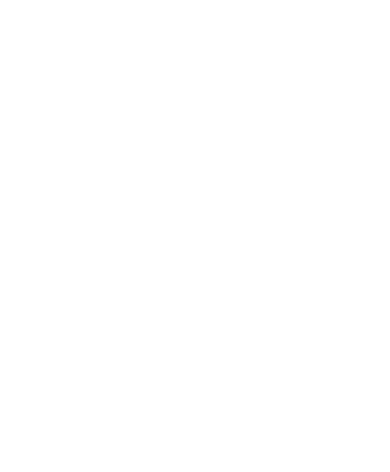
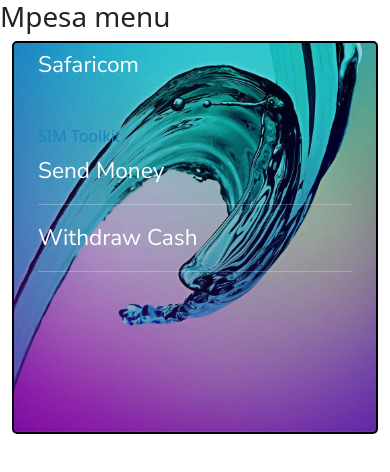
Before and after one commit to GeoffreyGichaga/mpesa-pin-sec, a React (Create React App) app: page /enternumber in a window 390 px wide. Before the commit this address had no page. Shown: the top 472 px of the page. Built offline with nearby package versions, Linux system fonts and the light colour scheme.

Commit message:
add Phone nummber page

```diff
--- a/src/App.js
+++ b/src/App.js
@@ -5,6 +5,7 @@
 import Toolkit from './pages/Toolkit';
 import SafMenu from './pages/SafMenu';
 import MpesaMenu from './pages/MpesaMenu';
+import EnterNo from './pages/EnterNO';
 
 
 
@@ -14,8 +15,9 @@
       <Route path='/' element={<Home/>}/>
       <Route path='/menu' element={<Menu/>}/>
       <Route path='/toolkit' element={<Toolkit/>}/>
-      <Route path='safmenu' element={<SafMenu/>}/>
-      <Route path='mpesamenu' element={<MpesaMenu/>}/>
+      <Route path='/safmenu' element={<SafMenu/>}/>
+      <Route path='/mpesamenu' element={<MpesaMenu/>}/>
+      <Route path='/enternumber' element={<EnterNo/>}/>
 
 
 
--- /dev/null
+++ b/src/components/PhoneNav.js
@@ -0,0 +1,41 @@
+import React from 'react'
+import Row from 'react-bootstrap/Row'
+import Col from 'react-bootstrap/Col'
+
+
+
+
+
+
+import network1 from '../Assets/mobiledata.png'
+import network2 from '../Assets/networksignal.png'
+
+
+
+
+const PhoneNav = () => {
+
+const time = new Date()
+  const currentTime = time.toLocaleTimeString()
+  const exactTime = currentTime.slice(0,-6)
+  return (
+    <>
+        <Row>
+          <div className='nav d-flex justify-content-between'>
+            {/* Time */}
+
+            <p className='time ps-1'>{exactTime}</p>
+
+            <div>
+            <img className='net1' src={network1} alt='net'/>
+            <img className='net2' src={network2} alt='net2'/>
+            </div>
+
+
+          </div>
+        </Row>
+    </>
+  )
+}
+
+export default PhoneNav
--- /dev/null
+++ b/src/pages/EnterNO.js
@@ -0,0 +1,73 @@
+import React from 'react'
+import Container from 'react-bootstrap/esm/Container'
+import Row from 'react-bootstrap/Container'
+import '../styling/EnterNo.css'
+import Col from 'react-bootstrap/Col'
+
+
+
+const EnterNo = () => {
+  return (
+    <>
+    <h1>Mpesa menu</h1>
+
+      <Container>
+      <Row  className='phonerow'>
+        {/* NavBar */}
+        <Row>
+
+        </Row>
+
+
+
+
+
+
+
+
+        <Row className='mpesarow'>
+          <Col lg={6}>
+          <h3 className='titles mt-2 mb-5'>Safaricom</h3>
+
+          <h6 className='titles2 mt-2 mb-2'>SIM Toolkit</h6>
+
+
+
+          <a href='/enternumber'  className='titles mt-4'>Send Money</a>
+          <hr className='hr'/>
+          <p className='titles mt-2'>Withdraw Cash</p>
+          <hr className='hr'/>
+          </Col>
+
+
+
+
+
+        </Row>
+
+
+
+
+
+
+
+
+
+
+
+
+
+
+
+
+
+
+
+
+      </Row>
+      </Container>
+    </>
+  )
+}
+
+export default EnterNo
--- a/src/pages/Home.js
+++ b/src/pages/Home.js
@@ -4,10 +4,8 @@
 import Row from 'react-bootstrap/Row'
 // import Col from 'react-bootstrap/Col'
 import '../styling/home.css'
+import Col from 'react-bootstrap/Col'
 
-
-import network1 from '../Assets/mobiledata.png'
-import network2 from '../Assets/networksignal.png'
 
 import cloudy from '../Assets/cloudy.png'
 
@@ -25,6 +23,7 @@
 import message from '../Assets/message.png'
 import apple from '../Assets/apple.png'
 import opera from '../Assets/opera.png'
+import PhoneNav from '../components/PhoneNav'
 
 
 const Home = () => {
@@ -32,9 +31,7 @@
 
 
 
-  const time = new Date()
-  const currentTime = time.toLocaleTimeString()
-  const exactTime = currentTime.slice(0,-6)
+
 
   const nairobiWeather ="https://www.google.com/search?q=weather+nairobi&oq=weather+&aqs=chrome.3.69i57j35i39j0i131i433i512l3j0i131i433i457i512j69i60l2.4133j0j4&sourceid=chrome&ie=UTF-8"
 
@@ -52,39 +49,30 @@
     <Container className='cont'>
       <Row  className='phonerow'>
         {/* NavBar */}
-        <Row>
-          <div className='nav d-flex justify-content-between'>
-            {/* Time */}
-
-            <p className='time ps-1'>{exactTime}</p>
-
-            <div>
-            <img className='net1' src={network1} alt='net'/>
-            <img className='net2' src={network2} alt='net2'/>
-            </div>
-
-
-          </div>
-        </Row>
-
-
-
+        <PhoneNav/>
 
 
         {/* Weather Icon  */}
         <Row className='weatherrow mt-5'>
+         <Col>
           <div className='ms-5'>
             <img className='cloudy' src={cloudy} alt='weather'/>
 
           </div>
+         </Col>
 
+         <Col>
          <a href={nairobiWeather} className='weathertext ms-3'  target='blank'>Tap for weather Info</a>
+
+         </Col>
+
         </Row>
 
 
         {/* Google Search Bar */}
         <Row>
 
+        <Col>
           <div className='googlesearch d-flex mt-4 ms-3'>
             <img src={search} className='gicon mt-2 mb-2' alt='google'/>
             {/* <img src={googlevoice} className='gvoice' alt='gvoice'/>
@@ -101,12 +89,14 @@
 
 
           </div>
+        </Col>
 
 
         </Row>
 
         {/* Application Icons  */}
         <Row className='mt-5'>
+          <Col>
             <div className='d-flex justify-content-start'>
               <div>
                 <img src={store} className='storeicon ms-3' alt='store'/>
@@ -135,6 +125,7 @@
 
               </div>
             </div>
+          </Col>
 
 
         </Row>
--- a/src/pages/MpesaMenu.js
+++ b/src/pages/MpesaMenu.js
@@ -1,7 +1,6 @@
 import React, {useState} from 'react'
 import Container from 'react-bootstrap/esm/Container'
 import Row from 'react-bootstrap/esm/Row'
-import Alert from 'react-bootstrap/Alert'
 import '../styling/mpesamenu.css'
 
 import Error from '../components/Error'
@@ -23,17 +22,18 @@
 
 
 
-          <a href='#'  className='titles mt-4'>Send Money</a>
+          <a href='/enternumber'  className='titles mt-4'>Send Money</a>
           <hr className='hr'/>
-          <a href='#'  className='titles mt-2'>Withdraw Cash</a>
+          <p className='titles mt-2'>Withdraw Cash</p>
           <hr className='hr'/>
-          <a href='#' onClick={()=>setError(true) } className='titles mt-2'>Buy Airtime </a>
+
+          <p href='#' onClick={()=>setError(true) } className='titles mt-2'>Buy Airtime </p>
           <hr className='hr'/>
-          <a href='#' onClick={()=>setError(true) } className='titles mt-2'>Loans and Savings </a>
+          <p href='#' onClick={()=>setError(true) } className='titles mt-2'>Loans and Savings </p>
           <hr className='hr'/>
-          <a href='#' onClick={()=>setError(true) } className='titles mt-2'> Lipa na M-PESA </a>
+          <p href='#' onClick={()=>setError(true) } className='titles mt-2'> Lipa na M-PESA </p>
           <hr className='hr'/>
-          <a href='#' onClick={()=>setError(true) } className='titles mt-2'> My Account </a>
+          <p href='#' onClick={()=>setError(true) } className='titles mt-2'> My Account </p>
           <hr className='hr'/>
 
 
--- /dev/null
+++ b/src/styling/EnterNo.css
@@ -0,0 +1,8 @@
+
+
+
+
+.phonerow{
+    width: 50%;
+
+}
```
Lines whose indentation alone changed are shown as unchanged.
